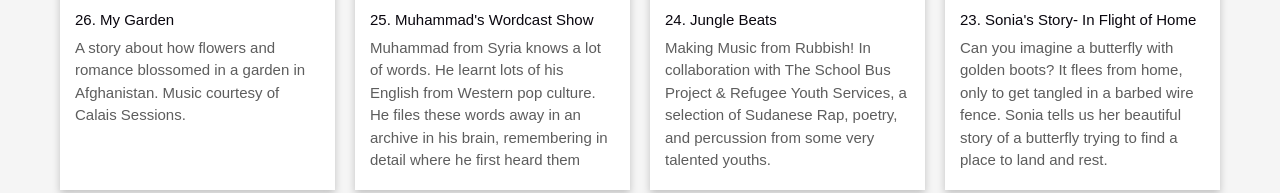
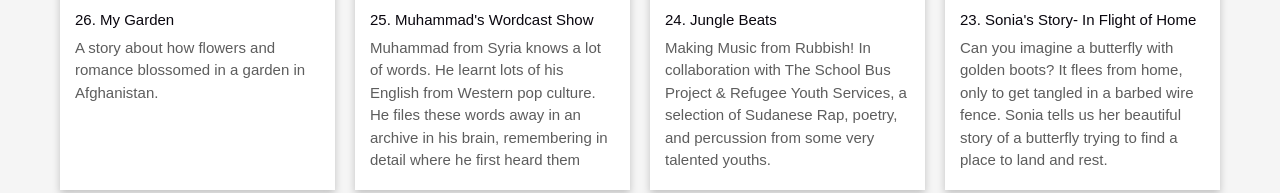
Before and after one commit to c-henry1/Jungala-Website, a plain HTML site: page Pages/all-episodes.html in a window 1280 px wide. Shown: the part 294-487 px from the top of the page. Drawn offline with nearby package versions, Linux system fonts and the light colour scheme.

Commit message:
Jungala Radio
First completed draft.

```diff
--- a/Pages/all-episodes.html
+++ b/Pages/all-episodes.html
@@ -43,7 +43,7 @@
                             <div class= "soundcloud"><iframe width="100%" height="166" scrolling="no" frameborder="no" allow="autoplay" src="https://w.soundcloud.com/player/?url=https%3A//api.soundcloud.com/tracks/311667071&color=%23ff5500&auto_play=false&hide_related=false&show_comments=true&show_user=true&show_reposts=false&show_teaser=true"></iframe><div style="font-size: 10px; color: #cccccc;line-break: anywhere;word-break: normal;overflow: hidden;white-space: nowrap;text-overflow: ellipsis; font-family: Interstate,Lucida Grande,Lucida Sans Unicode,Lucida Sans,Garuda,Verdana,Tahoma,sans-serif;font-weight: 100;"></div></div>
                             <div class= "text">
                                 <p class="pick-title">26. My Garden</p>
-                                <p class="pick-desc">A story about how flowers and romance blossomed in a garden in Afghanistan. Music courtesy of Calais Sessions.</p>
+                                <p class="pick-desc">A story about how flowers and romance blossomed in a garden in Afghanistan.</p>
                             </div>
                         </div>
                         <div class= "pick">
```
